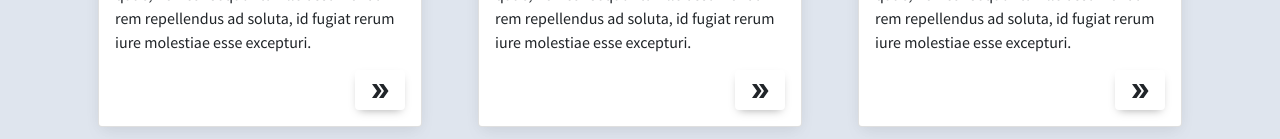
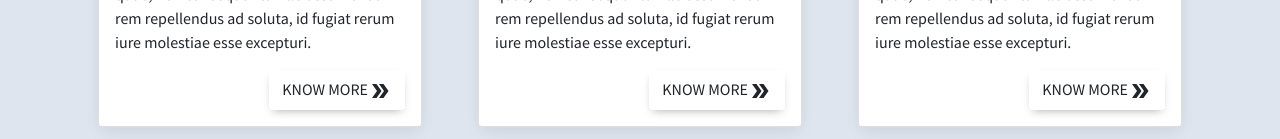
Before and after one commit to sushskvnitn/hospital-project, a React (Create React App) app: page /doctors in a window 1280 px wide. Shown: the part 575-714 px from the top of the page. Built offline with nearby package versions, Linux system fonts and the light colour scheme.

Commit message:
added doctor details page

```diff
--- a/src/App.js
+++ b/src/App.js
@@ -10,6 +10,7 @@ import Services from './components/services/services';
 import Addmessage from './components/doctorhandle/addmessage';
 import DoctorHandle from './components/doctorhandle/doctorhandle';
 import Doctors from './components/doctors/doctors';
+import DoctorDetails from './components/doctors/doctorpage';
 import {BrowserRouter, Route, Routes} from "react-router-dom";
 function App() {
   return <BrowserRouter>
@@ -39,6 +40,9 @@ function App() {
     <Routes>
       <Route path="/services" element={<Services/>}/>
     </Routes>
+    <Routes>
+      <Route path="/doctorscard" element={<DoctorDetails/>}/>
+    </Routes>
     <Footer/>
       <div className=" navbar_color mx-4 shadow">
         <a className="btn rounded m-4 p-3 button_bottom  rounded-circle" href="tel:1800123456" ><CallIcon /></a>
--- a/src/components/doctors/doctorcard.jsx
+++ b/src/components/doctors/doctorcard.jsx
@@ -1,9 +1,12 @@
 import React from 'react'
 import DoubleArrowIcon from '@mui/icons-material/DoubleArrow';
-const opendetails = () => {
-      console.log("clicked")
-}
+import {useNavigate} from 'react-router-dom'
+
 const DoctorCard = (props) => {
+  const navigate = useNavigate()
+  const opendetails = () => {
+    navigate('/doctorscard/', {state: {name: props.name, desc: props.desc, qualification: props.qualification, studylocation: props.studylocation}})
+  }
   return (
     <div className=" m-3">
       <div className="card">
@@ -17,7 +20,7 @@ const DoctorCard = (props) => {
     <h4 className="card-title strong">{props.name}</h4>
     <p className="card-text">  { props.desc }</p>
     <div className="d-flex justify-content-end">
-    <a href="#!" className="btn" onClick={opendetails}  ><DoubleArrowIcon/></a>
+    <button  className="btn" onClick={opendetails}  >know more<DoubleArrowIcon/></button>
     </div>
   </div>
 </div>
--- /dev/null
+++ b/src/components/doctors/doctorpage.jsx
@@ -0,0 +1,25 @@
+import React from 'react'
+import {useLocation} from 'react-router-dom';
+const Doctorspage = () => {
+      const location = useLocation();
+  return (
+    <div>
+      <h1 className="text-center">
+            our Professional DR. {location.state.name}
+      </h1>
+      <div class="container-fluid d-flex flex-wrap ">
+	<div class="row">
+		<div class="col col-md-3">
+      <img src="https://img.freepik.com/free-photo/portrait-smiling-male-doctor_171337-1532.jpg?w=996&t=st=1670048389~exp=1670048989~hmac=a9a06ea7e58052cdc5f2c3bf201a793e59dffca753526f4962fec80b22da8a6d" className="img-fluid" alt="" srcset="" />
+    </div>
+		<div class="col">
+Lorem ipsum, dolor sit amet consectetur adipisicing elit. Veniam magni provident illum nisi veritatis recusandae nostrum ab ipsam corporis obcaecati eius, possimus, consequuntur quisquam mollitia saepe placeat! Obcaecati itaque amet omnis in!
+
+    </div>
+	</div>
+</div>
+    </div>
+  )
+}
+
+export default Doctorspage
--- a/src/components/doctors/doctors.jsx
+++ b/src/components/doctors/doctors.jsx
@@ -11,15 +11,22 @@ of experience. Live pain free on your way to recovery.</h5>
       <div className="row">
         <div className="col-md-4">
           <DoctorCard name="rohith"
+           qualification="MBBS, MD"
+          studylocation="AIIMS, New Delhi"
           desc=" Lorem ipsum dolor sit amet consectetur adipisicing elit. Consectetur aperiam iusto, vero vel molestias voluptatum veritatis quae, non consequuntur illo assumenda rem repellendus ad soluta, id fugiat rerum iure molestiae esse excepturi." />
         </div>
         <div className="col-md-4">
           <DoctorCard name="sushant"
+           qualification="MBBS, MD"
+          studylocation="AIIMS, New Delhi"
              desc=" Lorem ipsum dolor sit amet consectetur adipisicing elit. Consectetur aperiam iusto, vero vel molestias voluptatum veritatis quae, non consequuntur illo assumenda rem repellendus ad soluta, id fugiat rerum iure molestiae esse excepturi."
           />
         </div>
         <div className="col-md-4">
           <DoctorCard name="tarun"
+          qualification="MBBS, MD"
+          studylocation="AIIMS, New Delhi"
+
              desc=" Lorem ipsum dolor sit amet consectetur adipisicing elit. Consectetur aperiam iusto, vero vel molestias voluptatum veritatis quae, non consequuntur illo assumenda rem repellendus ad soluta, id fugiat rerum iure molestiae esse excepturi."
           />
         </div>
--- a/src/components/navbar.jsx
+++ b/src/components/navbar.jsx
@@ -18,7 +18,7 @@ const Navbar = () => {
       <nav className="navbar navbar-expand-lg navbar_color sticky-top  " >
         <div className="container-fluid ">
           <Link className="navbar-brand  header_text" to="/">
-            <img width="80" height="50" className="d-inline-block align-top " src={Photo} alt="" srcset="" />
+            <img width="80" height="50" className="d-inline-block align-top " src={Photo} alt="" srcSet="" />
           </Link>
           <button
             className="navbar-toggler "
```
